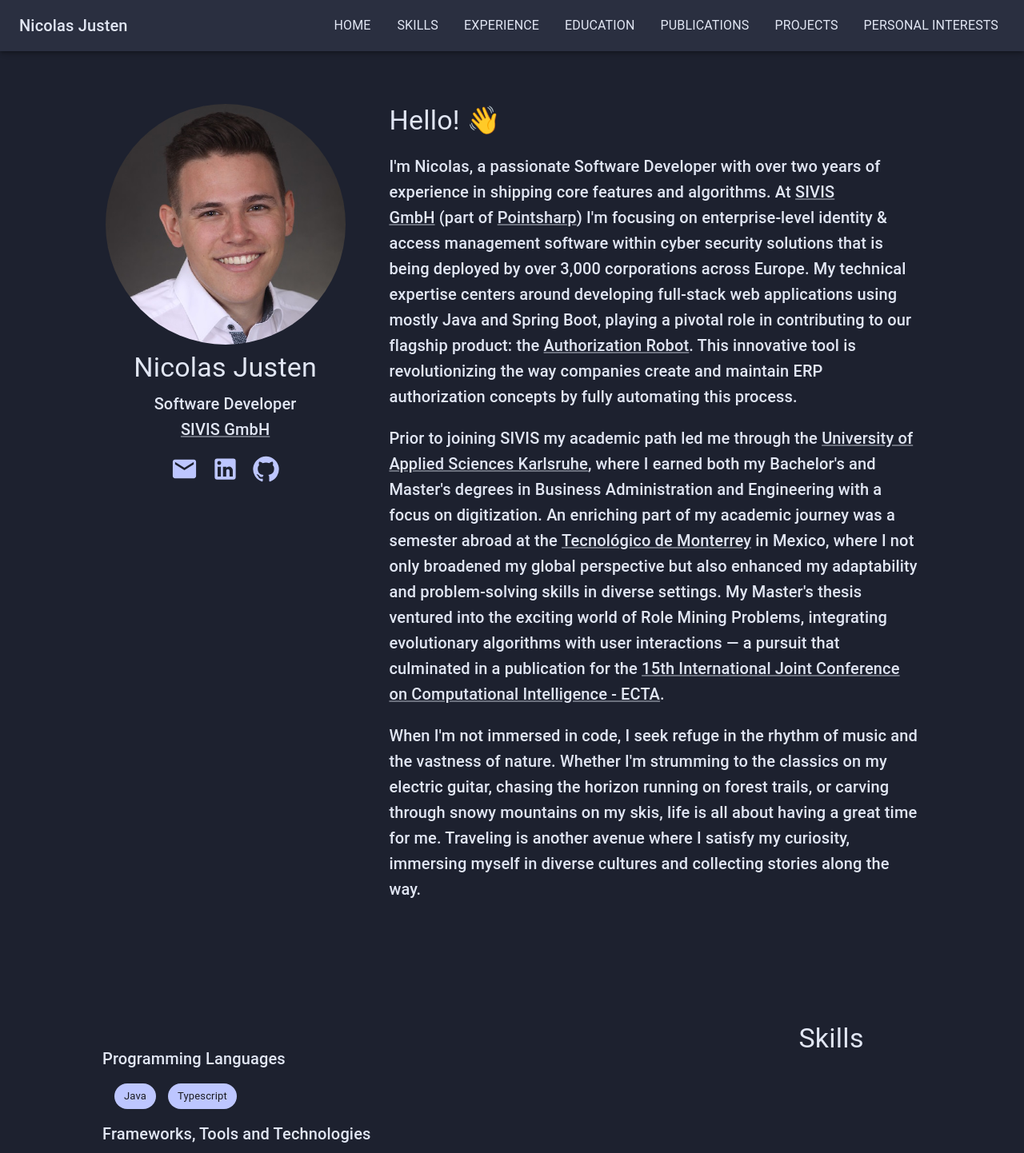
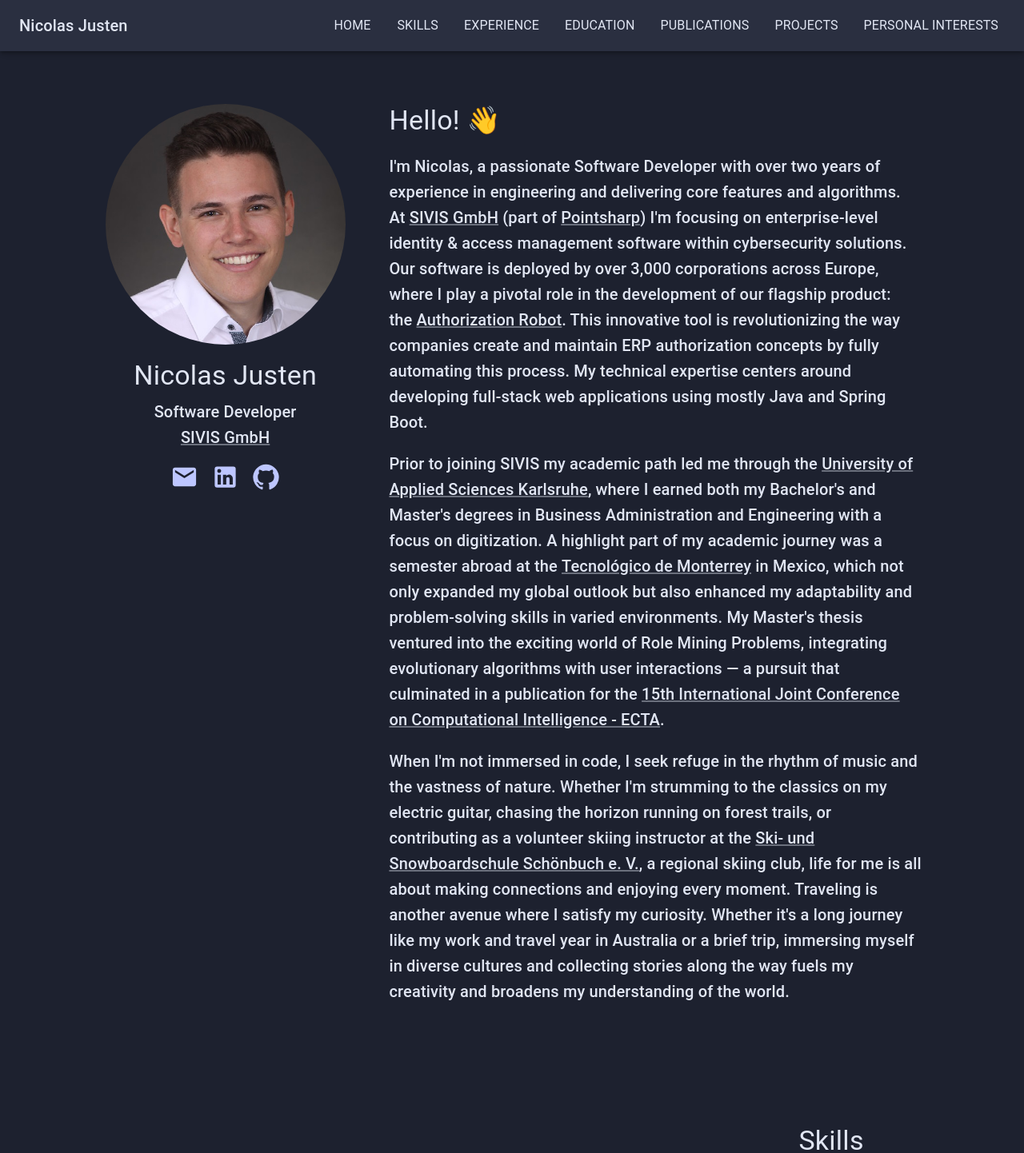
Before and after one commit to nicolasjusten95/nicolas-justen-portfolio, a React (Create React App) app: page / in a window 1280 px wide. Shown: the top 1442 px of the page at 80% size. Built offline with nearby package versions, Linux system fonts and the light colour scheme.

Commit message:
adjust home

```diff
--- a/src/components/body/home/Home.tsx
+++ b/src/components/body/home/Home.tsx
@@ -23,9 +23,9 @@ const Home = () => {
                 alignItems='center'
                 sx={{width: {xs: '70%', md: '30%'}}}>
                 <Avatar
-                    alt={"Nicolas Justen"}
+                    alt='Nicolas Justen'
                     src={profilePicture}
-                    sx={{width: 'auto', height: 'auto', maxWidth: '300px'}}/>
+                    sx={{width: 'auto', height: 'auto', maxWidth: '300px', mb: '10px'}}/>
                 <Typography
                     color='text.primary'
                     m='8px'
@@ -57,20 +57,20 @@ const Home = () => {
                     color='text.primary'
                     mb='20px'
                     sx={{typography: {xs: 'body1', md: 'h6'}}}>
-                    I'm Nicolas, a passionate Software Developer with over two years of experience in shipping
-                    core features and algorithms. At&nbsp;
+                    I'm Nicolas, a passionate Software Developer with over two years of experience in engineering and
+                    delivering core features and algorithms. At&nbsp;
                     <MyLink href='https://www.sivis.com/' text='SIVIS GmbH'/>
                     &nbsp;(part of&nbsp;
                     <MyLink href='https://www.pointsharp.com/' text='Pointsharp'/>
-                    ) I'm focusing on enterprise-level identity & access management software within cyber security
-                    solutions that is being deployed by over 3,000 corporations across Europe. My technical expertise
-                    centers around developing full-stack web applications using mostly Java and Spring Boot, playing a
-                    pivotal role in contributing to our flagship product: the&nbsp;
+                    ) I'm focusing on enterprise-level identity & access management software within cybersecurity
+                    solutions. Our software is deployed by over 3,000 corporations across Europe, where I play a pivotal
+                    role in the development of our flagship product: the&nbsp;
                     <MyLink
                         href='https://www.sivis.com/en/product/sivis-authorization-robot'
                         text='Authorization Robot'/>
                     . This innovative tool is revolutionizing the way companies create and maintain ERP authorization
-                    concepts by fully automating this process.
+                    concepts by fully automating this process. My technical expertise centers around developing
+                    full-stack web applications using mostly Java and Spring Boot.
                 </Typography>
                 <Typography
                     color='text.primary'
@@ -79,13 +79,13 @@ const Home = () => {
                     Prior to joining SIVIS my academic path led me through the&nbsp;
                     <MyLink href={'https://www.h-ka.de/'} text={"University of Applied Sciences Karlsruhe"}/>
                     , where I earned both my Bachelor's and Master's degrees in Business Administration and Engineering
-                    with a focus on digitization. An enriching part of my academic journey was a semester abroad at
+                    with a focus on digitization. A highlight part of my academic journey was a semester abroad at
                     the&nbsp;
                     <MyLink href={'https://tec.mx/en'} text={"Tecnológico de Monterrey"}/>
-                    &nbsp;in Mexico, where I not only broadened my global perspective but also enhanced my adaptability
-                    and problem-solving skills in diverse settings. My Master's thesis ventured into the exciting world
-                    of Role Mining Problems, integrating evolutionary algorithms with user interactions — a pursuit that
-                    culminated in a publication for the&nbsp;
+                    &nbsp;in Mexico, which not only expanded my global outlook but also enhanced my adaptability
+                    and problem-solving skills in varied environments. My Master's thesis ventured into the exciting
+                    world of Role Mining Problems, integrating evolutionary algorithms with user interactions — a
+                    pursuit that culminated in a publication for the&nbsp;
                     <MyLink
                         href='https://www.scitepress.org/PublicationsDetail.aspx?ID=VO0asNCzymE=&t=1'
                         text='15th International Joint Conference on Computational Intelligence - ECTA'/>
@@ -96,9 +96,14 @@ const Home = () => {
                     sx={{typography: {xs: 'body1', md: 'h6'}}}>
                     When I'm not immersed in code, I seek refuge in the rhythm of music and the vastness of nature.
                     Whether I'm strumming to the classics on my electric guitar, chasing the horizon running on forest
-                    trails, or carving through snowy mountains on my skis, life is all about having a great time for
-                    me. Traveling is another avenue where I satisfy my curiosity, immersing myself in diverse cultures
-                    and collecting stories along the way.
+                    trails, or contributing as a volunteer skiing instructor at the&nbsp;
+                    <MyLink
+                        href='https://www.susss.de/home'
+                        text='Ski- und Snowboardschule Schönbuch e. V.'/>
+                    , a regional skiing club, life for me is all about making connections and enjoying every moment.
+                    Traveling is another avenue where I satisfy my curiosity. Whether it's a long journey like
+                    my work and travel year in Australia or a brief trip, immersing myself in diverse cultures and
+                    collecting stories along the way fuels my creativity and broadens my understanding of the world.
                 </Typography>
             </Box>
         </Box>
```
